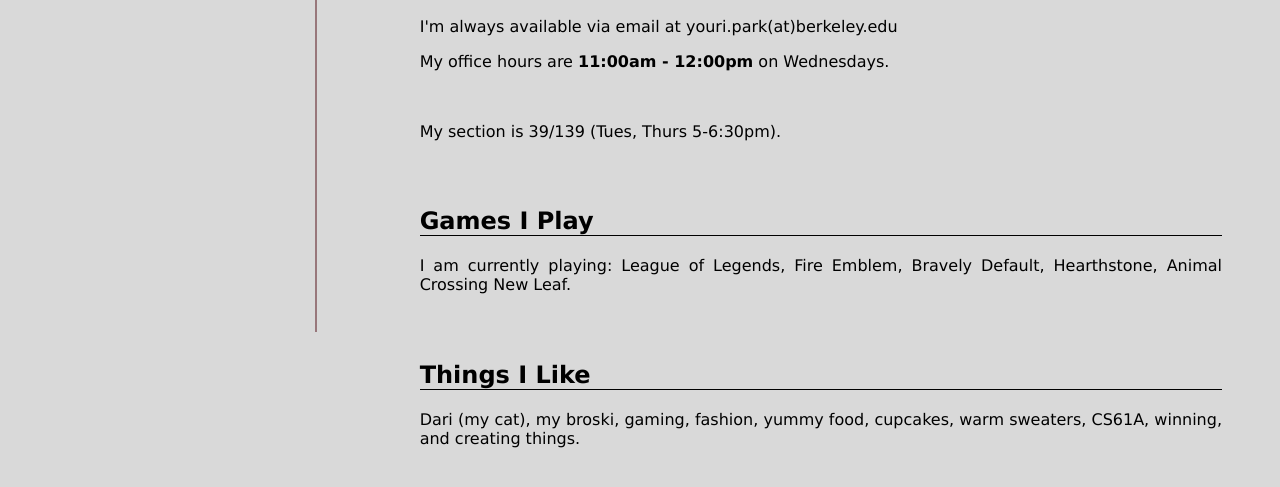
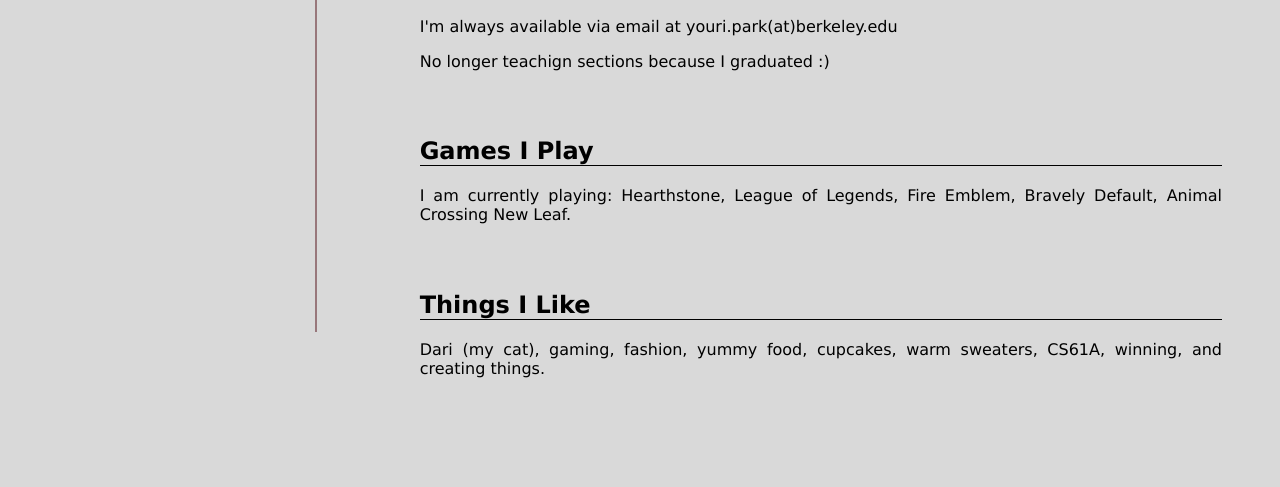
Before and after one commit to youripark/youripark.github.io, a plain HTML site: page about.html in a window 1280 px wide. Shown: the part 449-936 px from the top of the page. After the commit the page ends 893 px from the top, so only its background shows below. Drawn offline with Linux system fonts and the light colour scheme.

Commit message:
Updated About Me

```diff
--- a/about.html
+++ b/about.html
@@ -37,23 +37,19 @@
 <section class="about"><h2>Contact Info</h2>
 <p>I'm always available via email at youri.park(at)berkeley.edu</p>
 
-<p>My office hours are <strong>11:00am - 12:00pm</strong> on Wednesdays.</p>
-
-<br/>
-
-<p>My section is 39/139 (Tues, Thurs 5-6:30pm). </p>
+<p>No longer teachign sections because I graduated :)</p>
 
 </section>
 
 <section class="about">
 <h2>Games I Play</h2>
-<p>I am currently playing: League of Legends, Fire Emblem, Bravely Default, Hearthstone, Animal Crossing New Leaf.</p>
+<p>I am currently playing: Hearthstone, League of Legends, Fire Emblem, Bravely Default, Animal Crossing New Leaf.</p>
 </section>
 
 
 <section class="about">
 <h2>Things I Like</h2>
-<p>Dari (my cat), my broski, gaming, fashion, yummy food, cupcakes, warm sweaters, CS61A, winning, and creating things.</p>
+<p>Dari (my cat), gaming, fashion, yummy food, cupcakes, warm sweaters, CS61A, winning, and creating things.</p>
 </section>
 
 
```
